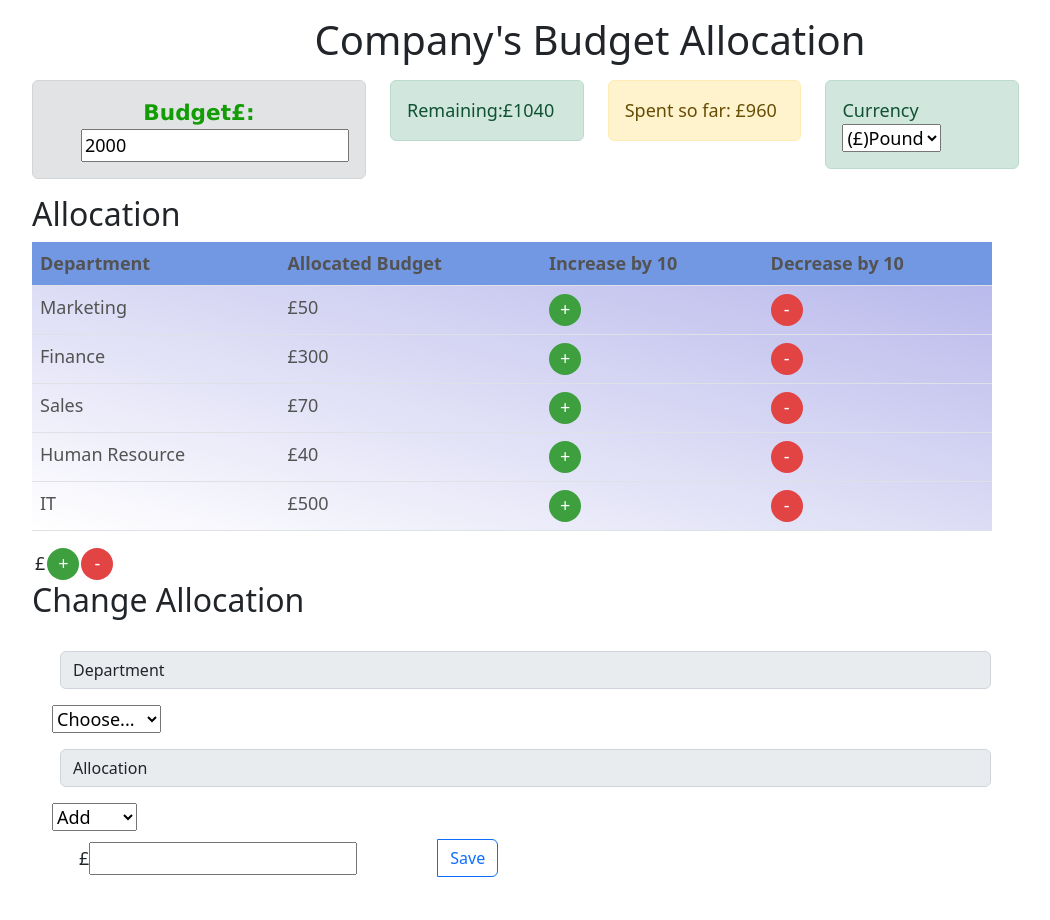
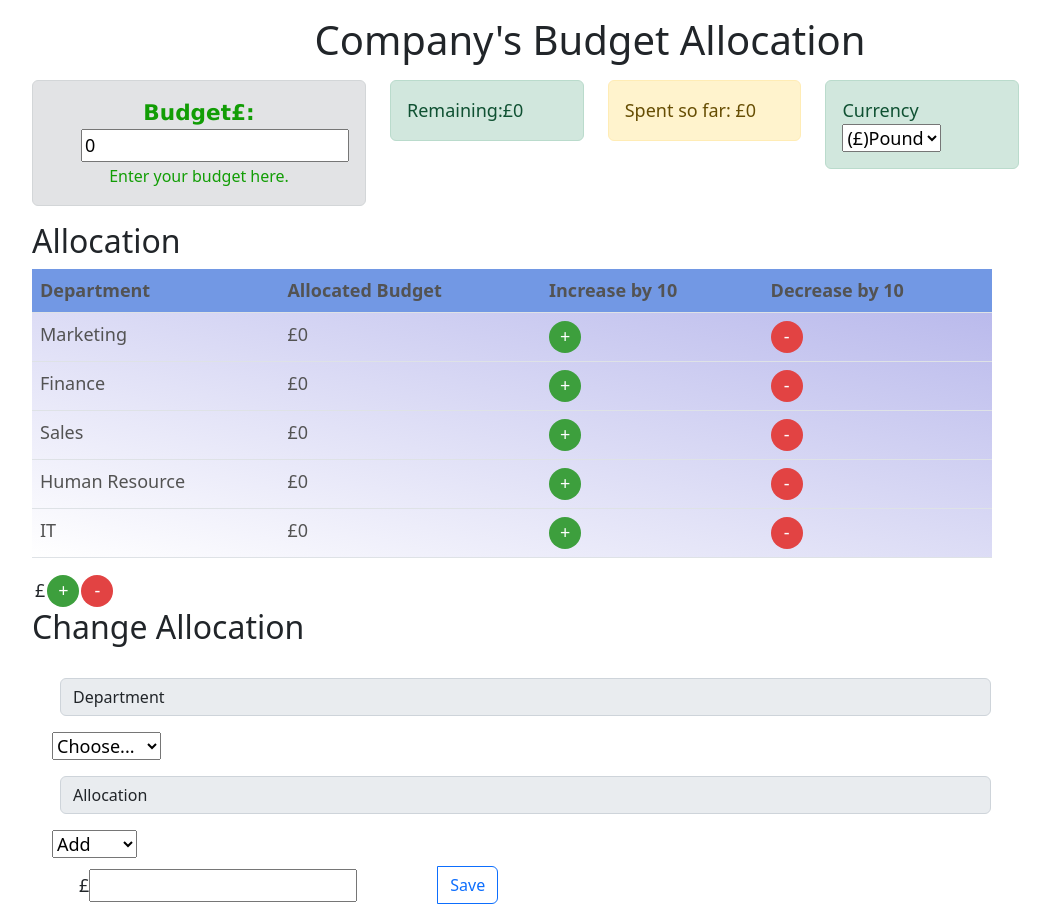
Before and after one commit to ap-dev-github/project-budget-allocation, a React (Create React App) app in the folder Company_Budget_Allocation_Application/: page / in a window 1280 px wide. Shown: the whole page, without its empty margins (50-1100 px from the left). Before the commit the page ends 893 px from the top, so only its background shows below. Built offline with nearby package versions, Linux system fonts and the light colour scheme.

Commit message:
Intial state set for all and note added

```diff
--- a/Company_Budget_Allocation_Application/src/App.css
+++ b/Company_Budget_Allocation_Application/src/App.css
@@ -47,6 +47,8 @@
   padding-left: 3rem;
 
 }
+
+
 
 .currency-option{
   background-color: #89d48f;
@@ -101,6 +103,9 @@
   font-family: 'Lucida Sans', 'Lucida Sans Regular', 'Lucida Grande', 'Lucida Sans Unicode', Geneva, Verdana, sans-serif;
   font-size: larger;
 }
+.span-budget-note{
+  font-size: 1rem;
+}
 
 .table-body{
   background: linear-gradient(to top right,white,rgb(186, 186, 236));
--- a/Company_Budget_Allocation_Application/src/components/Budget.js
+++ b/Company_Budget_Allocation_Application/src/components/Budget.js
@@ -11,7 +11,7 @@ const Budget=()=>{
     const totalExpenses = expenses.reduce((total, item) => {
         return (total += item.cost);
     }, 0);
-   const[budget,setBudget]=useState(2000)
+   const[budget,setBudget]=useState(0)
    const setTheBudget=(passedVal)=>{
     const updatedBudget=passedVal;
     if(updatedBudget>20000){
@@ -56,7 +56,7 @@ return (
                         value={budget}
                         style={{ marginLeft: '2rem' , size: 10}}
                         onChange={(event) => setTheBudget(event.target.value)}>
-                        </input></div>
+                        </input><span className="span-budget-note">Enter your budget here.</span></div>
 
 </div>
 );
--- a/Company_Budget_Allocation_Application/src/context/AppContext.js
+++ b/Company_Budget_Allocation_Application/src/context/AppContext.js
@@ -78,13 +78,13 @@ export const AppReducer = (state, action) => {
 
 // Sets the initial state when the app loads
 const initialState = {
-    budget: 2000,
+    budget: 0,
     expenses: [
-        { id: "Marketing", name: 'Marketing', cost: 50 },
-        { id: "Finance", name: 'Finance', cost: 300 },
-        { id: "Sales", name: 'Sales', cost: 70 },
-        { id: "Human Resource", name: 'Human Resource', cost: 40 },
-        { id: "IT", name: 'IT', cost: 500 }],
+        { id: "Marketing", name: 'Marketing', cost: 0 },
+        { id: "Finance", name: 'Finance', cost: 0 },
+        { id: "Sales", name: 'Sales', cost: 0 },
+        { id: "Human Resource", name: 'Human Resource', cost: 0 },
+        { id: "IT", name: 'IT', cost: 0 }],
     currency:'£'
 };
 
```
